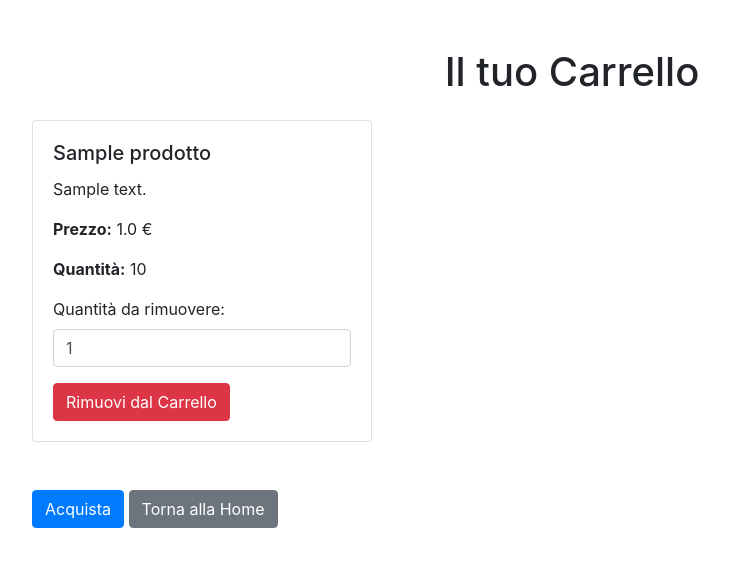
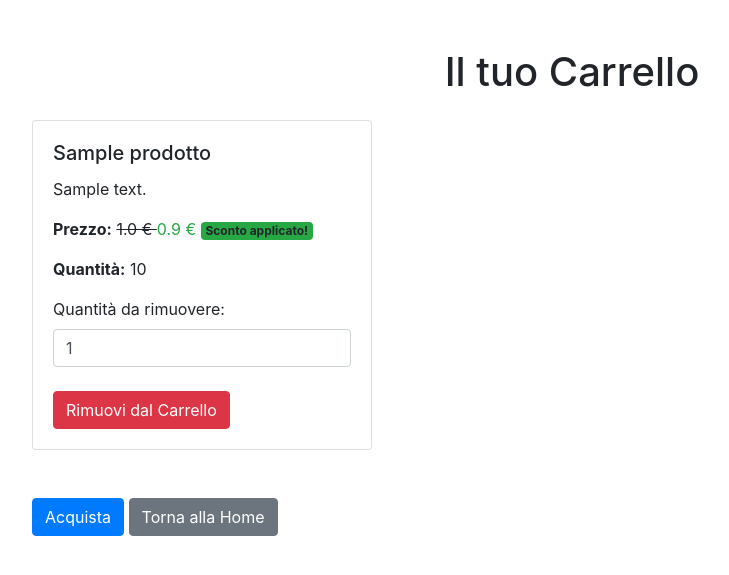
Before and after one commit to filippo-tiozzo/Progetto-Database, a Flask app: page /carrello in a window 1280 px wide. Shown: the part 56-631 px from the top of the page, without its empty margins (68-797 px from the left). Run offline with Flask 3, Linux system fonts and the light colour scheme; a user stored in the database is signed in; tables that the repository leaves empty hold one stand-in row (values such as "Sample post"); some libraries are stand-ins or nearby versions.

Commit message:
Aggiunta grafica dello sconto applicato

```diff
--- a/website/templates/carrello.html
+++ b/website/templates/carrello.html
@@ -13,15 +13,35 @@
                         <div class="card-body">
                             <h5 class="card-title">{{ carrello_prodotto.prodotto.nome }}</h5>
                             <p class="card-text">{{ carrello_prodotto.prodotto.descrizione }}</p>
-                            <p class="card-text"><strong>Prezzo:</strong> {{ carrello_prodotto.prodotto.prezzo }} €</p>
+
+                            <!-- Verifica se è applicato uno sconto -->
+                            <p class="card-text">
+                                <strong>Prezzo:</strong>
+                                {% if carrello_prodotto.sconto %}
+                                    <!-- Prezzo barrato -->
+                                    <span style="text-decoration: line-through;">
+                                        {{ carrello_prodotto.prodotto.prezzo }} €
+                                    </span>
+                                    <!-- Prezzo scontato -->
+                                    <span class="text-success">
+                                        {{ carrello_prodotto.prodotto.prezzo * 0.9 }} €
+                                    </span>
+                                    <!-- Badge sconto applicato -->
+                                    <span class="badge bg-success">Sconto applicato!</span>
+                                {% else %}
+                                    <!-- Prezzo senza sconto -->
+                                    {{ carrello_prodotto.prodotto.prezzo }} €
+                                {% endif %}
+                            </p>
+
                             <p class="card-text"><strong>Quantità:</strong> {{ carrello_prodotto.quantita }}</p>
-                            <!-- Modulo per rimuovere unità dal carrello -->
+
                             <form action="{{ url_for('autorizzazioni.rimuovi_dal_carrello', carrello_prodotto_id=carrello_prodotto.id) }}" method="POST">
                                 <div class="form-group">
                                     <label for="quantita">Quantità da rimuovere:</label>
                                     <input type="number" name="quantita" id="quantita" class="form-control" value="1" min="1" max="{{ carrello_prodotto.quantita }}">
                                 </div>
-                                <button type="submit" class="btn btn-danger">Rimuovi dal Carrello</button>
+                                <button type="submit" class="btn btn-danger mt-2">Rimuovi dal Carrello</button>
                             </form>
                         </div>
                     </div>
```
